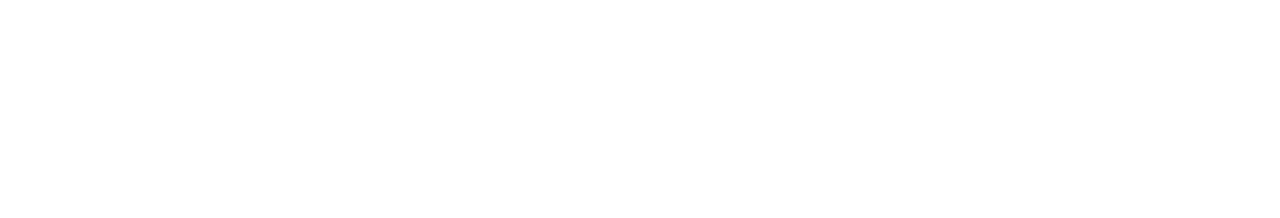
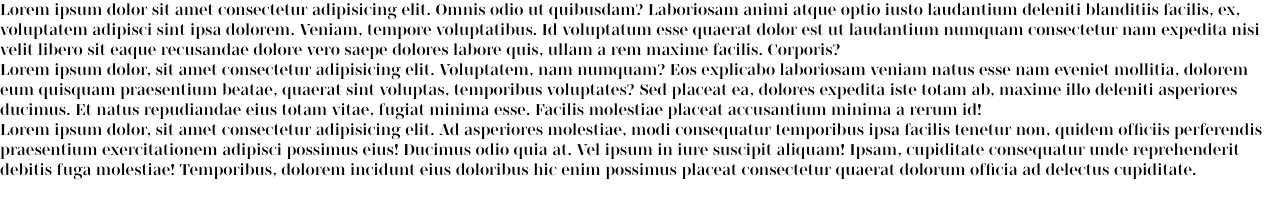
Before and after one commit to AndyLeo98/WildShop, a plain HTML site: page about.html in a window 1280 px wide. Drawn offline with Linux system fonts and the light colour scheme; files whose address does not match are found by name.

Commit message:
update about page

```diff
--- a/about.html
+++ b/about.html
@@ -5,8 +5,45 @@
     <meta http-equiv="X-UA-Compatible" content="IE=edge">
     <meta name="viewport" content="width=device-width, initial-scale=1.0">
     <title>About</title>
+    <link rel="stylesheet" href="style.css">
 </head>
 <body>
 
+
+    <main class="flex-container">
+
+        <section class="main-content">
+
+        </section>
+
+            <aside class="side-bar">
+
+
+            </aside>
+
+
+    </main>
+
+
+
+
+
+ <div class="about-description">
+
+    <p>Lorem ipsum dolor sit amet consectetur adipisicing elit. Omnis odio ut quibusdam? Laboriosam animi atque optio iusto laudantium deleniti blanditiis facilis, ex, voluptatem adipisci sint ipsa dolorem. Veniam, tempore voluptatibus.
+    Id voluptatum esse quaerat dolor est ut laudantium numquam consectetur nam expedita nisi velit libero sit eaque recusandae dolore vero saepe dolores labore quis, ullam a rem maxime facilis. Corporis?</p>
+
+
+
+    <p>Lorem ipsum dolor, sit amet consectetur adipisicing elit. Voluptatem, nam numquam? Eos explicabo laboriosam veniam natus esse nam eveniet mollitia, dolorem eum quisquam praesentium beatae, quaerat sint voluptas, temporibus voluptates?
+    Sed placeat ea, dolores expedita iste totam ab, maxime illo deleniti asperiores ducimus. Et natus repudiandae eius totam vitae, fugiat minima esse. Facilis molestiae placeat accusantium minima a rerum id!</p>
+
+
+
+    <p>Lorem ipsum dolor, sit amet consectetur adipisicing elit. Ad asperiores molestiae, modi consequatur temporibus ipsa facilis tenetur non, quidem officiis perferendis praesentium exercitationem adipisci possimus eius! Ducimus odio quia at.
+    Vel ipsum in iure suscipit aliquam! Ipsam, cupiditate consequatur unde reprehenderit debitis fuga molestiae! Temporibus, dolorem incidunt eius doloribus hic enim possimus placeat consectetur quaerat dolorum officia ad delectus cupiditate.</p>
+
+
+</div>
 </body>
 </html>
--- a/style.css
+++ b/style.css
@@ -255,3 +255,21 @@ i {
   text-decoration: none;
   color: black;
 }
+
+
+/* ABOUT PAGE*/
+
+
+.about-header {
+display: flex;
+flex-direction: column;
+
+}
+
+
+
+.about-description {
+  display: flex;
+flex-direction: column;
+
+}
```
